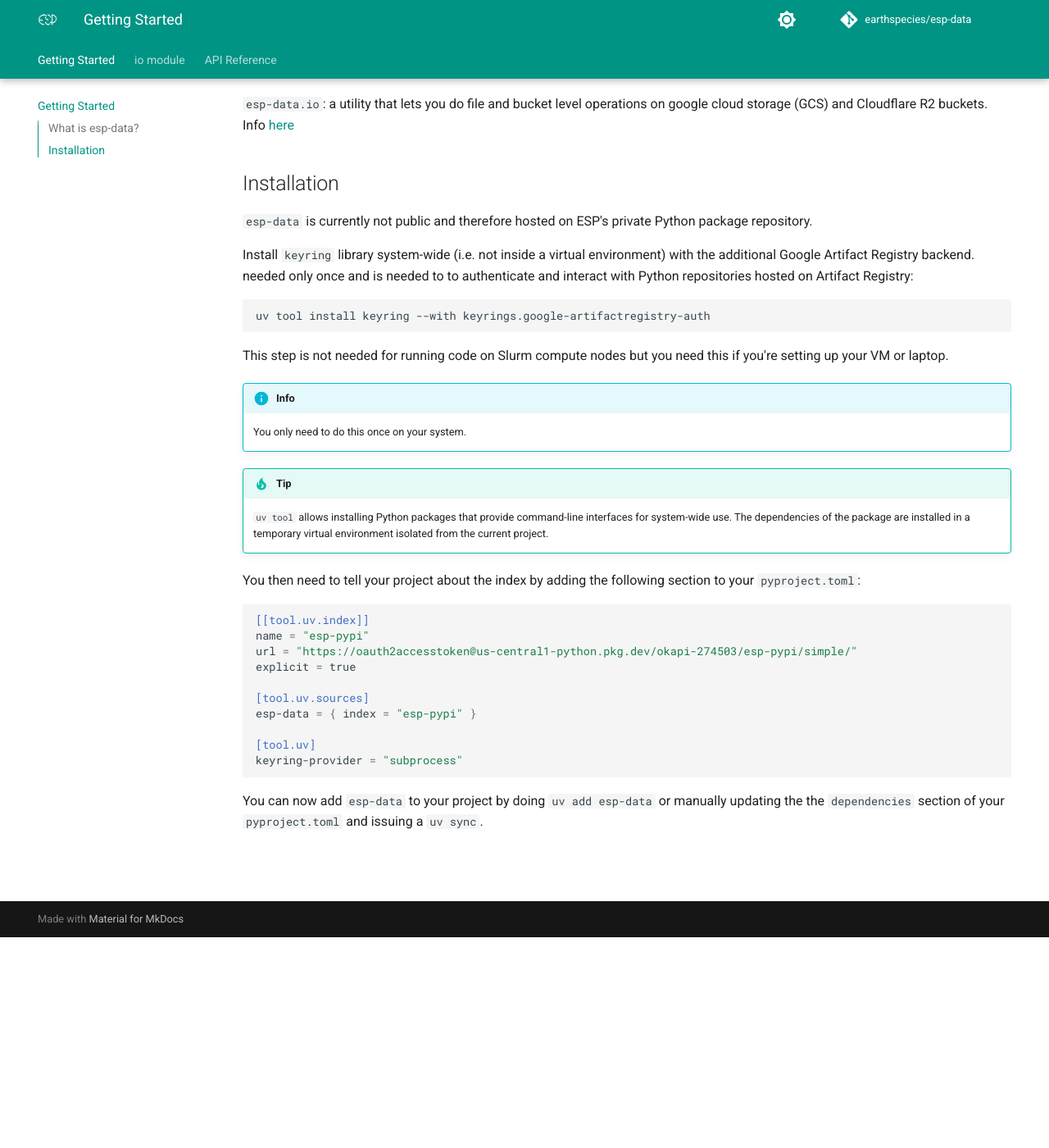
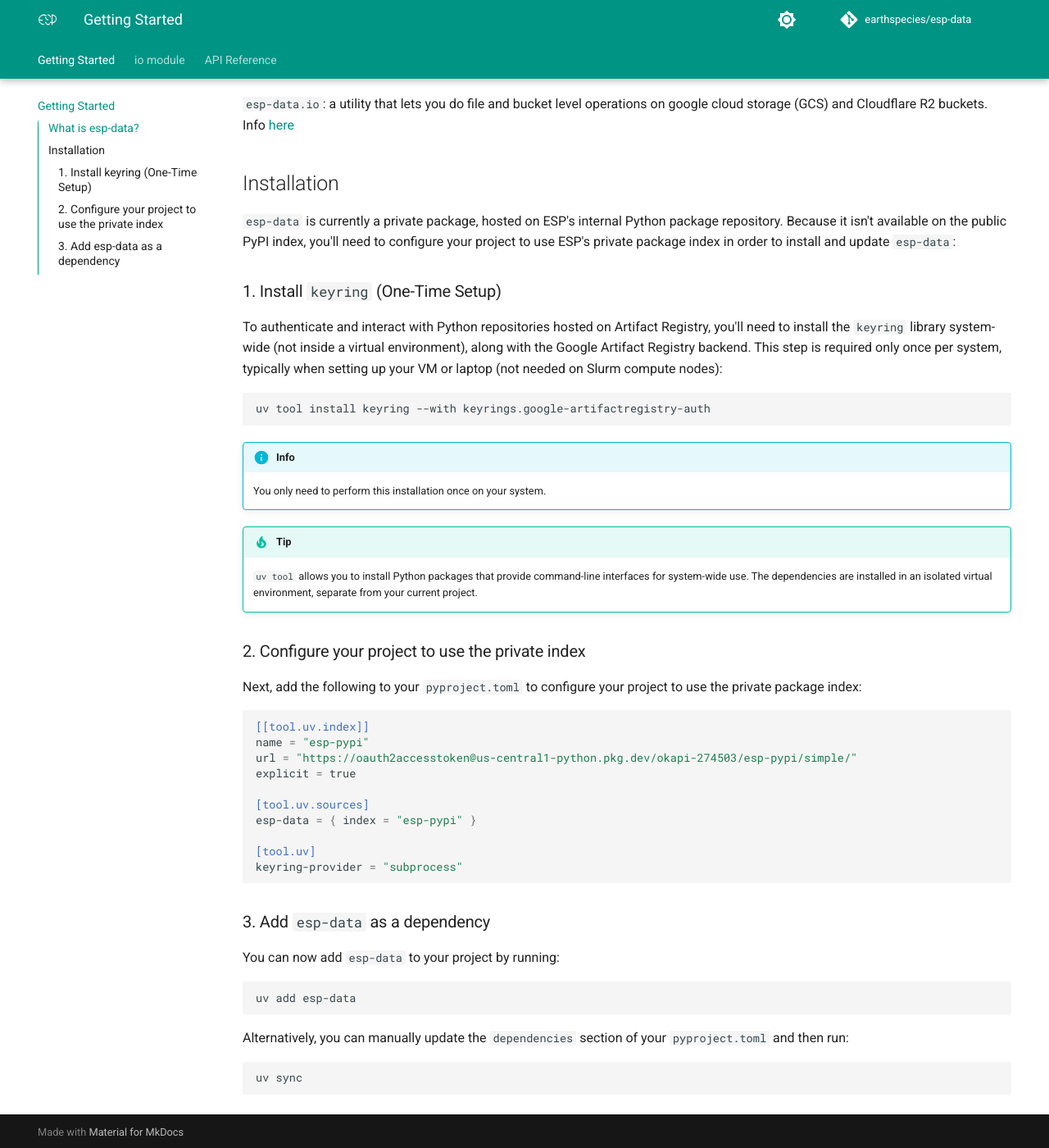
Before and after one commit to earthspecies/alp-data, an MkDocs documentation site: the page built from docs/index.md, in a window 1280 px wide and 1400 px high, scrolled down 257 px. Shown: the whole window at 82% size. Built offline with MkDocs 1.6.1 and Material for MkDocs 9.7.7, drawn with Linux system fonts in a browser that asks for light colours; comment, search, counter and statistics services are not loaded; the version menu is left out.

Commit message:
more tidy up

````diff
--- a/docs/index.md
+++ b/docs/index.md
@@ -9,24 +9,26 @@ buckets. Info [here](io.md)
 
 ## Installation
 
-`esp-data` is currently not public and therefore hosted on ESP's private Python package repository.
+`esp-data` is currently a private package, hosted on ESP's internal Python package repository. Because it isn't available on the public PyPI index, you'll need to configure your project to use ESP's private package index in order to install and update `esp-data`:
 
-Install `keyring` library system-wide (i.e. not inside a virtual environment) with the additional Google Artifact Registry backend. needed only once and is needed to to authenticate and interact with Python repositories hosted on Artifact Registry:
+### 1. Install `keyring` (One-Time Setup)
 
-```
+To authenticate and interact with Python repositories hosted on Artifact Registry, you'll need to install the `keyring` library system-wide (not inside a virtual environment), along with the Google Artifact Registry backend. This step is required only once per system, typically when setting up your VM or laptop (not needed on Slurm compute nodes):
+
+```sh
 uv tool install keyring --with keyrings.google-artifactregistry-auth
 ```
 
-This step is not needed for running code on Slurm compute nodes but you need this if you're setting up your VM or laptop.
+!!! info
+    You only need to perform this installation once on your system.
 
-!!! info
-    You only need to do this once on your system.
 
 !!! tip
-    `uv tool` allows installing Python packages that provide command-line interfaces for system-wide use. The dependencies of the package are installed in a temporary virtual environment isolated from the current project.
+    `uv tool` allows you to install Python packages that provide command-line interfaces for system-wide use. The dependencies are installed in an isolated virtual environment, separate from your current project.
 
+### 2. Configure your project to use the private index
 
-You then need to tell your project about the index by adding the following section to your `pyproject.toml`:
+Next, add the following to your `pyproject.toml` to configure your project to use the private package index:
 
 ```toml
 [[tool.uv.index]]
@@ -41,4 +43,16 @@ esp-data = { index = "esp-pypi" }
 keyring-provider = "subprocess"
 ```
 
-You can now add `esp-data` to your project by doing `uv add esp-data` or manually updating the the `dependencies` section of your `pyproject.toml` and issuing a `uv sync`.
+### 3. Add `esp-data` as a dependency
+
+You can now add `esp-data` to your project by running:
+
+```sh
+uv add esp-data
+```
+
+Alternatively, you can manually update the `dependencies` section of your `pyproject.toml` and then run:
+
+```sh
+uv sync
+```
````
